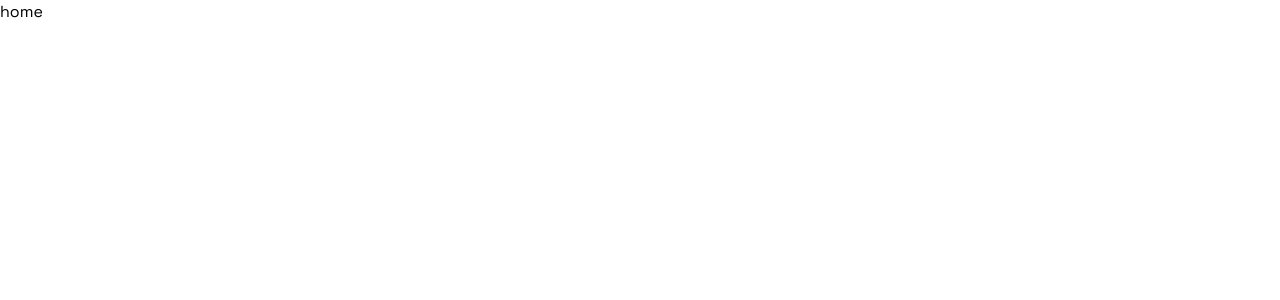
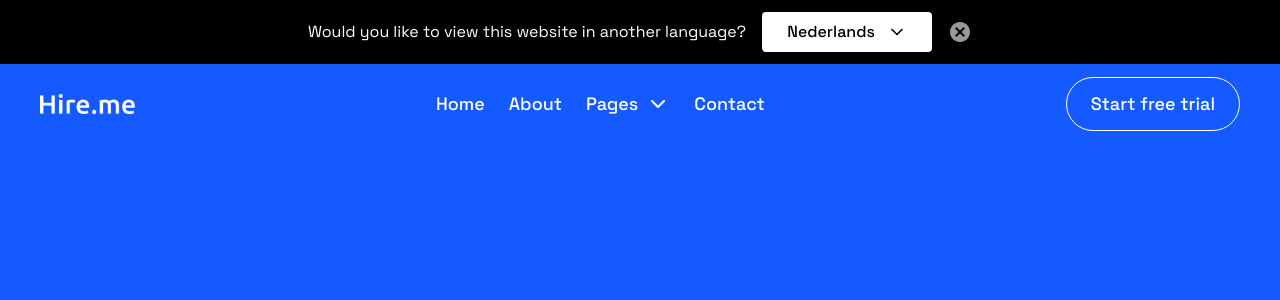
Before and after one commit to zulqarnain1231/hire-me, a Next.js app: page / in a window 1280 px wide. Shown: the top 300 px of the page. Built offline with nearby package versions, Linux system fonts and the light colour scheme.

Commit message:
made navabr and top notification bar

```diff
--- a/app/layout.tsx
+++ b/app/layout.tsx
@@ -5,7 +5,7 @@ import "./globals.css";
 const space = Space_Grotesk({ subsets: ["latin"] });
 
 export const metadata: Metadata = {
-  title: "Create Next App",
+  title: "Hire Me",
   description: "Generated by create next app",
 };
 
--- a/app/page.tsx
+++ b/app/page.tsx
@@ -1,5 +1,14 @@
+import Navbar from "@/components/Shared/Navigations/Navbar";
+import Notification from "@/components/Shared/Navigations/Notification";
 import Image from "next/image";
 
 export default function Home() {
-  return <main className="w-full h-full">home</main>;
+  return (
+    <main className="w-full h-full">
+      <Notification />
+      <section className="w-full lg:h-[calc(100dvh-64px)] bg-brand-main">
+        <Navbar />
+      </section>
+    </main>
+  );
 }
--- /dev/null
+++ b/components/Shared/Image/NextImage.tsx
@@ -0,0 +1,26 @@
+import Image from "next/image";
+import React from "react";
+
+type Props = {
+  imageStyle?: string;
+  containerStyle: string;
+  imageSrc: string;
+};
+const NextImage: React.FC<Props> = ({
+  imageStyle = "object-contain",
+  containerStyle,
+  imageSrc,
+}: Props) => {
+  return (
+    <div className={`relative pointer-events-none ${containerStyle} `}>
+      <Image
+        className={`w-full h-full pointer-events-none ${imageStyle}`}
+        src={imageSrc}
+        alt=""
+        fill
+      />
+    </div>
+  );
+};
+
+export default NextImage;
--- /dev/null
+++ b/components/Shared/Navigations/Navbar.tsx
@@ -0,0 +1,63 @@
+import React from "react";
+import ComponentWrapper from "../Wrappers/ComponentWrapper";
+import Link from "next/link";
+import Image from "next/image";
+import { FiChevronDown } from "react-icons/fi";
+import { BiMenuAltRight } from "react-icons/bi";
+
+const Navbar = () => {
+  const menu = [
+    {
+      name: "Home",
+      route: "/",
+    },
+    {
+      name: "About",
+      route: "/",
+    },
+    {
+      name: "Pages",
+      route: "/",
+    },
+    {
+      name: "Contact",
+      route: "/",
+    },
+  ];
+  return (
+    <ComponentWrapper style="bg-transparent h-[80px]">
+      <div className="w-full h-full flex items-center justify-between">
+        <Link href={"/"} className="relative h-[20px] w-[95px]">
+          <Image
+            className="w-full h-full object-fill"
+            src={"/Assets/Logo.png"}
+            alt=""
+            fill
+          />
+        </Link>
+        <div className="h-full md:flex hidden items-center justify-center gap-6">
+          {menu.map((item: any, index: number) => (
+            <Link
+              key={index}
+              href={item.route}
+              className="text-white-main text-lg font-medium flex items-center justify-center gap-2"
+            >
+              {item.name}
+              {item.name === "Pages" && (
+                <FiChevronDown className="text-2xl text-white-main" />
+              )}
+            </Link>
+          ))}
+        </div>
+        <button className="md:inline-block hidden py-3 px-6 bg-transparent rounded-[30px] border-[1.5px] border-white-main text-lg text-white-main font-medium">
+          Start free trial
+        </button>
+        <button className="md:hidden flex">
+          <BiMenuAltRight className="text-white-main text-3xl" />
+        </button>
+      </div>
+    </ComponentWrapper>
+  );
+};
+
+export default Navbar;
--- /dev/null
+++ b/components/Shared/Navigations/Notification.tsx
@@ -0,0 +1,24 @@
+import React from "react";
+import { MdCancel } from "react-icons/md";
+import { FiChevronDown } from "react-icons/fi";
+
+const Notification = () => {
+  return (
+    <section className="w-full flex flex-col items-center justify-start">
+      <div className="w-full h-[64px] flex items-center justify-center gap-4 bg-black-main">
+        <p className="text-white-main sm:text-base text-sm font-normal">
+          Would you like to view this website in another language?
+        </p>
+        <div className="h-[40px] w-[170px] flex justify-center items-center gap-3 rounded bg-white-main">
+          <p className="text-black-main text-sm sm:text-base font-medium">
+            Nederlands
+          </p>
+          <FiChevronDown className="text-xl text-black-main" />
+        </div>
+        <MdCancel className="text-white-main/60 text-2xl cursor-pointer" />
+      </div>
+    </section>
+  );
+};
+
+export default Notification;
--- /dev/null
+++ b/components/Shared/Wrappers/ComponentWrapper.tsx
@@ -0,0 +1,18 @@
+import React from "react";
+
+type Props = {
+  id?: string;
+  style?: string;
+  children: React.ReactNode;
+};
+const ComponentWrapper: React.FC<Props> = ({ id, style, children }: Props) => {
+  return (
+    <section id={id} className={style}>
+      <div className="w-full h-full max-w-[1450px] mx-auto md:px-10 px-5">
+        {children}
+      </div>
+    </section>
+  );
+};
+
+export default ComponentWrapper;
```
Also changed, not shown: public/Assets/Logo.png (added).
